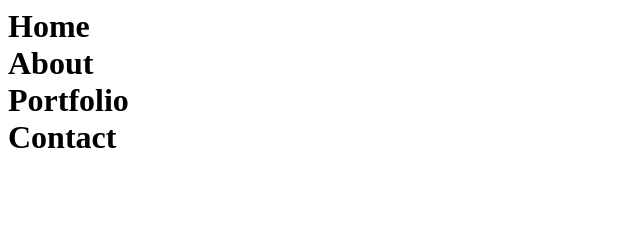
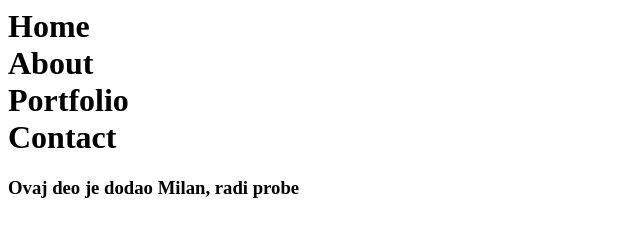
Before and after one commit to Rastkocode/web-agencija, a plain HTML site: page index.html in a window 1280 px wide. Shown: the whole page, without its empty margins (0-640 px from the left). Drawn offline with Linux system fonts and the light colour scheme.

Commit message:
Ovaj fajl je dodao Milan
Radi se o index.html u kome sam dodao samo <h3>

```diff
--- a/index.html
+++ b/index.html
@@ -15,7 +15,7 @@
             <div class="box">Portfolio</div>
             <div class="box">Contact</div>
         </div>
-
+<h3>Ovaj deo je dodao Milan, radi probe</h3>
 
     </body>
 
```
